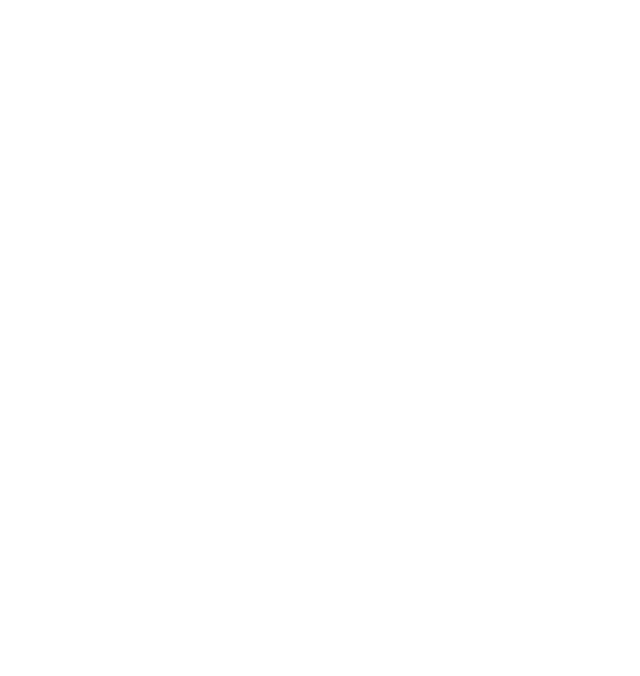
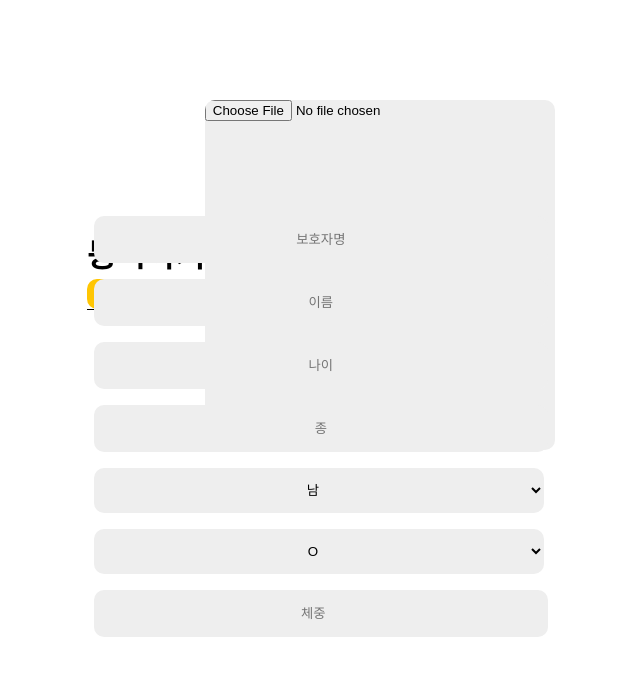
Before and after one commit to FE8-Toy-Team2/toy2_petcam_vet, a React (Vite) app: page / in a window 1280 px wide. Shown: the top 676 px of the page, without its empty margins (513-1153 px from the left). Built offline with nearby package versions, Linux system fonts and the light colour scheme.

Commit message:
docs: Modefying ResisterForm

```diff
--- a/src/App.jsx
+++ b/src/App.jsx
@@ -1,6 +1,8 @@
 import reset from "styled-reset";
 import { createGlobalStyle } from "styled-components";
 import "./font/font.css";
+import ResisterForm from "./components/ResisterForm";
+
 
 const GlobalStyle = createGlobalStyle`
   ${reset}
@@ -14,6 +16,8 @@
     <>
       <GlobalStyle />
       {/* 여기밑에 라우터가 와요  */}
+      <ResisterForm />
+
     </>
   );
 }
--- a/src/components/Buttons.jsx
+++ b/src/components/Buttons.jsx
@@ -7,7 +7,7 @@
   /* <NormalButton btnColor="버튼색을 넣으세요" textColor="버튼 텍스트 칼라를 넣으세요">등록</NormalButton>  */
 }
 
-// 직은버튼
+// 작은버튼
 export const SmallButton = styled.button`
   width: 50px;
   height: 30px;
--- /dev/null
+++ b/src/components/ResisterForm.jsx
@@ -0,0 +1,160 @@
+import React, { useState } from 'react';
+import styled from 'styled-components';
+import firebase from 'firebase/app';
+
+function ResisterForm() {
+  const [file, setFile] = useState(null);
+  const [profileForm, setProfileForm] = useState({
+    guardian: '',
+    name: '',
+    age: '',
+    species: '',
+    sex: '',
+    neutering: '',
+    weight: '',
+  });
+
+  const handleInputChange = (e) => {
+    const { id, value } = e.target;
+    setProfileForm((prevForm) => ({
+      ...prevForm,
+      [id]: value,
+    }));
+  };
+
+  const handleFileChange = (e) => {
+    setFile(e.target.files[0]);
+  };
+
+  const handleSubmit = () => {
+    if (!file) {
+      alert('이미지를 선택해주세요.');
+      return;
+    }
+
+    const storageRef = firebase.storage().ref();
+    const storageRoot = storageRef.child('images/' + file.name);
+    const uploadTask = storageRoot.put(file);
+
+    uploadTask.then((snapshot) => {
+      snapshot.ref.getDownloadURL().then((downloadURL) => {
+        const profileData = { ...profileForm, image: downloadURL };
+        firebase.firestore().collection('profile').add(profileData)
+          .then(() => {
+            alert('프로필이 등록되었습니다.');
+            // 필요에 따라 페이지 리로드 또는 다른 동작 수행
+          })
+          .catch((error) => {
+            console.error('프로필 등록 중 오류 발생:', error);
+          });
+      });
+    }).catch((error) => {
+      console.error('파일 업로드 중 오류 발생:', error);
+    });
+  };
+
+
+  return (
+    <Container>
+      <Header>
+        <Title>등록하기</Title>
+        <SubmitButton onClick={handleSubmit} type='button'>등록</SubmitButton>
+        <CancelButton>취소</CancelButton>
+      </Header>
+
+      <ImgInput className='Img' type="file" accept="image/*" onChange={handleFileChange} />
+
+      <Section>
+        <Input id='guardian' type='text' placeholder='보호자명' value={profileForm.guardian} onChange={handleInputChange} />
+        <Input id='name' type='text' placeholder='이름' value={profileForm.name} onChange={handleInputChange} />
+        <Input id='age' type='text' placeholder='나이' value={profileForm.age} onChange={handleInputChange} />
+        <Input id='species' type='text' placeholder='종' value={profileForm.species} onChange={handleInputChange} />
+        <Select id='sex' value={profileForm.sex} onChange={handleInputChange}>
+          <option value="남">남</option>
+          <option value="여">여</option>
+        </Select>
+        <Select id='neutering' value={profileForm.neutering} onChange={handleInputChange}>
+          <option value="O">O</option>
+          <option value="X">X</option>
+        </Select>
+        <Input id='weight'  type='number' placeholder='체중' value={profileForm.weight} onChange={handleInputChange} />
+      </Section>
+    </Container>
+  );
+}
+
+
+const Container = styled.form`
+  position: fixed;
+  left: 600px;
+  top: 100px;
+  font-family: "Pretendard";
+  font-weight: bold;
+  color: #000;
+  display: flex;
+  justify-content: center;
+  align-items: center;
+`
+
+const Header = styled.div`
+  position: relative;
+  font-size: 32px;
+  border-bottom: 1px solid #000;
+`
+const Title = styled.h1`
+  font-weight: 600;
+`
+
+const SubmitButton = styled.button`
+  width: 50px;
+  height: 30px;
+  border: none;
+  border-radius: 10px;
+  background-color: #FFC603;
+  margin-right: 16px;
+  font-weight: 600;
+`
+const CancelButton = styled.button`
+  width: 50px;
+  height: 30px;
+  border: none;
+  border-radius: 10px;
+  background-color: #EEEEEE;
+  font-weight: 600;
+`
+
+const ImgInput = styled.input`
+  background-color: #EEEEEE;
+  display: block;
+  width: 350px;
+  height: 350px;
+  border: none;
+  border-radius: 10px;
+`
+
+const Section = styled.div`
+  position: absolute;
+  top: 100px;
+`
+const Input = styled.input`
+  text-align: center;
+  background-color: #EEEEEE;
+  margin: 16px;
+  display: block;
+  width: 450px;
+  height: 45px;
+  border: none;
+  border-radius: 10px;
+`
+const Select = styled.select`
+  text-align: center;
+  background-color: #EEEEEE;
+  margin: 16px;
+  display: block;
+  width: 450px;
+  height: 45px;
+  border: none;
+  border-radius: 10px;
+`
+
+export default ResisterForm;
```
